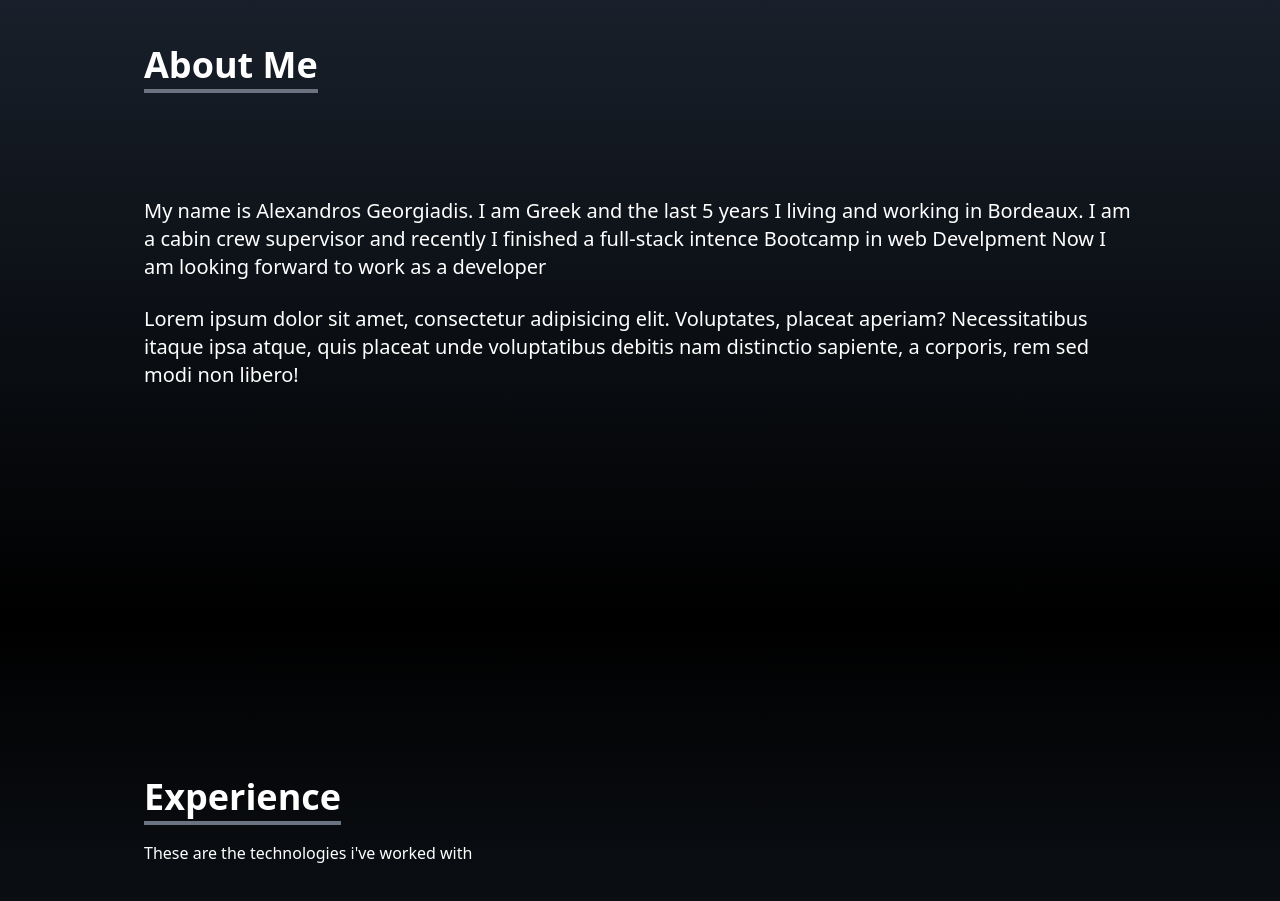
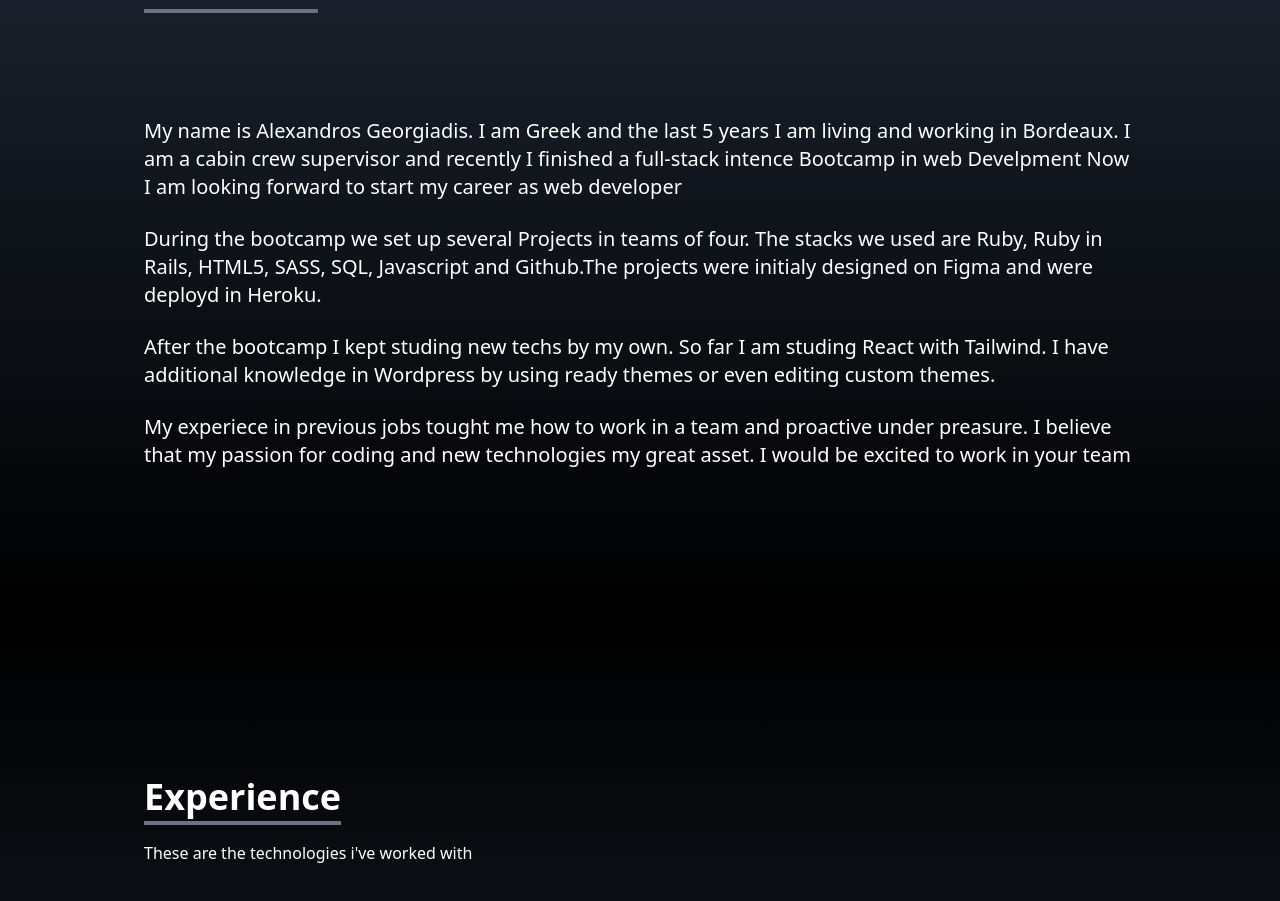
Before and after one commit to xsentoo/PortFolioSEN, a React (Create React App) app: page / in a window 1280 px wide. Shown: the part 983-1884 px from the top of the page. Built offline with nearby package versions, Linux system fonts and the light colour scheme.

Commit message:
new changes

```diff
--- a/src/components/About.jsx
+++ b/src/components/About.jsx
@@ -9,18 +9,29 @@ const about = () => {
             </div>
 
 
-              <p className='text-xl mt-20'> My name is Alexandros Georgiadis. I am Greek and the last 5 years I living
+              <p className='text-xl mt-20'> My name is Alexandros Georgiadis. I am Greek and the last 5 years I am living
               and working in Bordeaux. I am a cabin crew supervisor and recently I finished a full-stack intence Bootcamp
               in web Develpment
-              Now I am looking forward to work as a developer  </p>
+              Now I am looking forward to start my career as web developer  </p>
 
 
               <br />
 
-              <p className='text-xl'>Lorem ipsum dolor sit amet, consectetur adipisicing elit. Voluptates,
-              placeat aperiam? Necessitatibus itaque
-              ipsa atque, quis placeat unde voluptatibus debitis nam distinctio
-              sapiente, a corporis, rem sed modi non libero!</p>
+              <p className='text-xl'> During the bootcamp we set up several Projects in teams of four.
+              The stacks we used are Ruby, Ruby in Rails, HTML5, SASS, SQL, Javascript and Github.The projects were
+              initialy designed on Figma and were deployd in Heroku.  </p>
+
+              <br />
+
+              <p className='text-xl'> After the bootcamp I kept studing new techs by my own.
+              So far I am studing React with Tailwind. I have additional knowledge in Wordpress by
+              using ready themes or even editing custom themes.</p>
+
+              <br />
+
+              <p className='text-xl'> My experiece in previous jobs tought me how to work
+              in a team and proactive under preasure. I believe that my passion for coding and new technologies my great asset.
+              I would be excited to work in your team </p>
         </div>
     </div>
   )
```
